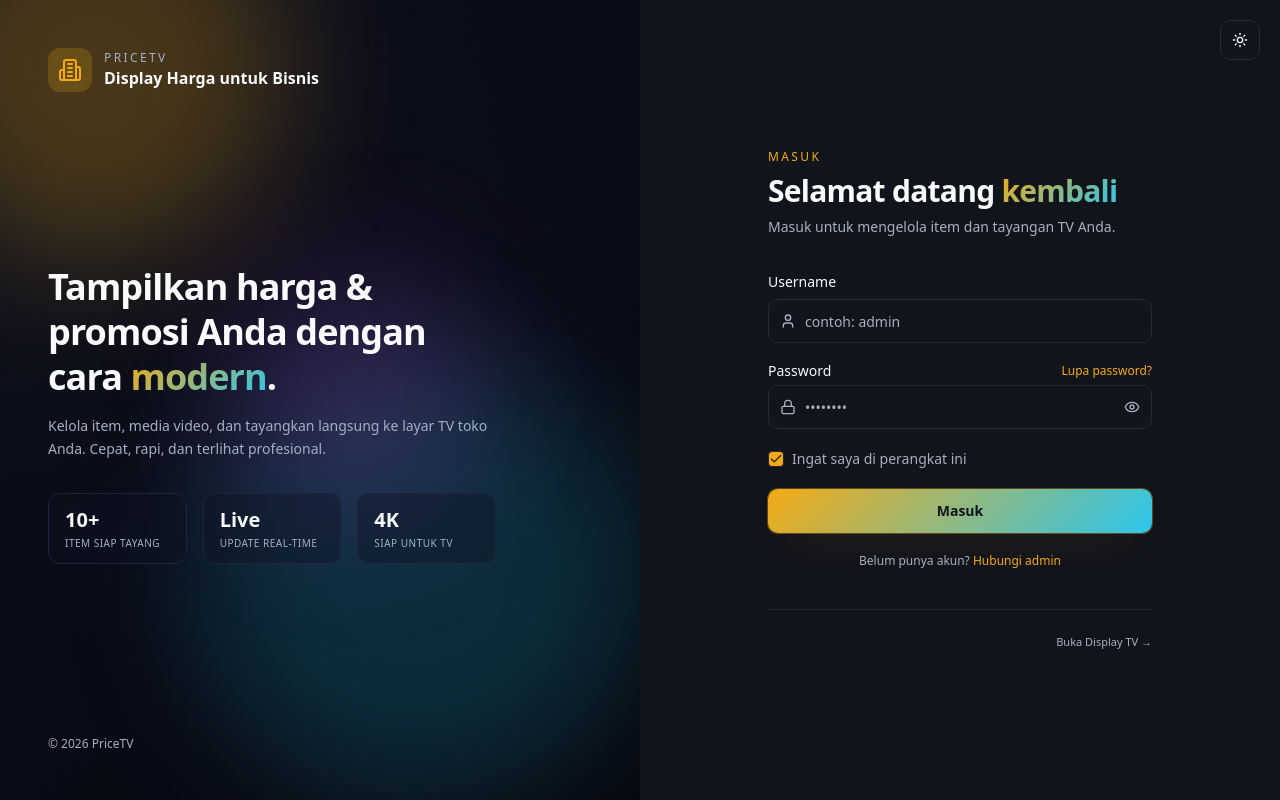
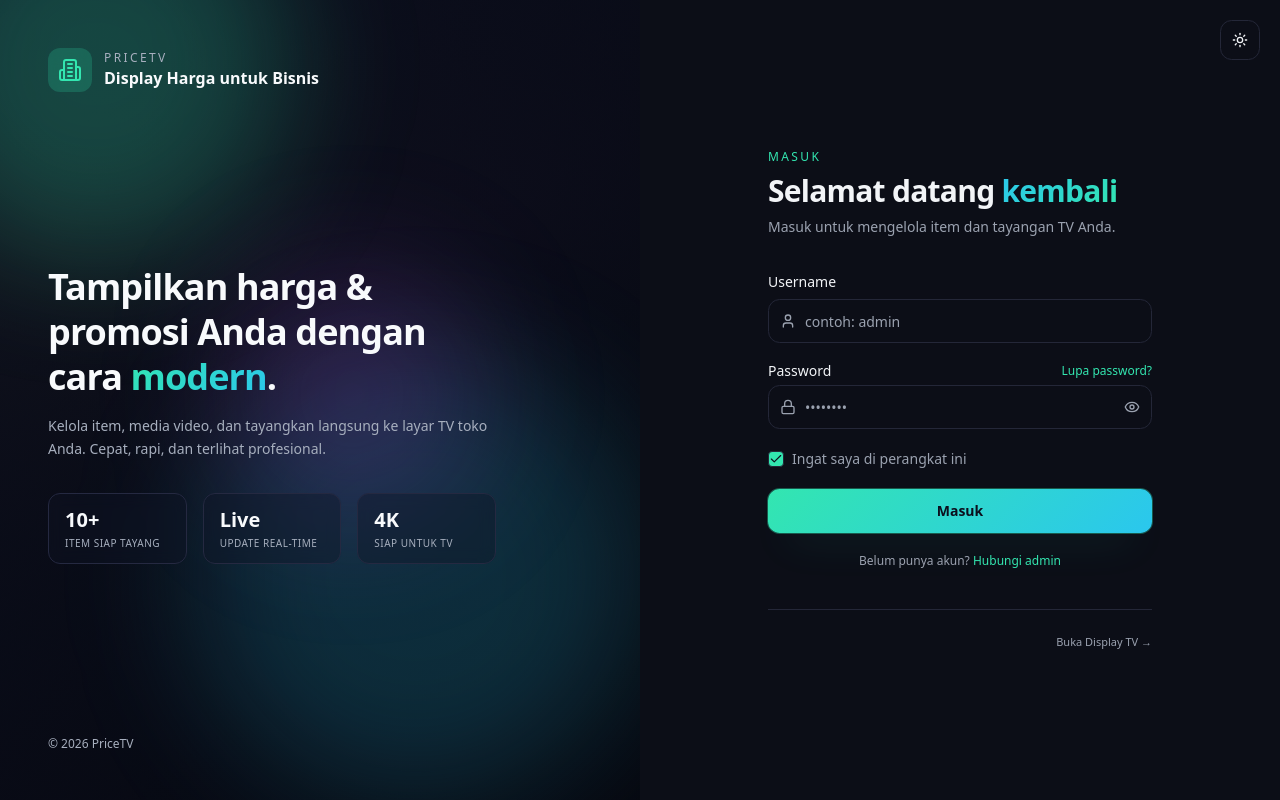
Before and after one commit to RND-Nagatech/display-harga, a React (Vite) app in the folder display-fe/: page /login in a window 1280 px wide. Built offline with nearby package versions, Linux system fonts and the light colour scheme; no server answers.

Commit message:
update UI

```diff
--- a/display-fe/src/index.css
+++ b/display-fe/src/index.css
@@ -1,115 +1,191 @@
+@keyframes marquee {
+  from { transform: translateX(0); }
+  to   { transform: translateX(-50%); }
+}
+.animate-marquee { animation: marquee 12s linear infinite; }
+
+@keyframes fadeUp {
+  from { opacity: 0; transform: translateY(8px); }
+  to   { opacity: 1; transform: translateY(0); }
+}
+.animate-fade-up { animation: fadeUp 400ms ease-out both; }
 @tailwind base;
 @tailwind components;
 @tailwind utilities;
 
+/* Design System — Dual theme with rich palette
+   Light: warm off-white + indigo→violet accent
+   Dark:  deep slate-blue + teal→cyan accent
+   Display TV: stays cinematic dark regardless of theme.
+   All colors HSL.
+*/
+
 @layer base {
   :root {
-    --radius: 0.75rem;
-
-    --background: 0 0% 100%;
-    --foreground: 224 26% 12%;
+    /* === LIGHT === */
+    --background: 30 25% 98%;        /* warm off-white */
+    --foreground: 240 25% 12%;
 
     --card: 0 0% 100%;
-    --card-foreground: 224 26% 12%;
+    --card-foreground: 240 25% 12%;
 
     --popover: 0 0% 100%;
-    --popover-foreground: 224 26% 12%;
+    --popover-foreground: 240 25% 12%;
 
-    --primary: 224 26% 12%;
+    --primary: 245 58% 51%;          /* indigo */
     --primary-foreground: 0 0% 100%;
 
-    --secondary: 220 18% 96%;
-    --secondary-foreground: 224 26% 12%;
+    --secondary: 250 30% 96%;
+    --secondary-foreground: 245 30% 22%;
 
-    --muted: 220 18% 96%;
-    --muted-foreground: 224 10% 45%;
+    --muted: 250 25% 95%;
+    --muted-foreground: 240 10% 45%;
 
-    --accent: 40 92% 52%;
-    --accent-foreground: 224 26% 12%;
+    --accent: 262 83% 62%;           /* violet */
+    --accent-foreground: 0 0% 100%;
 
-    --destructive: 0 84% 60%;
+    --destructive: 0 75% 58%;
     --destructive-foreground: 0 0% 100%;
 
-    --border: 220 14% 90%;
-    --input: 220 14% 90%;
-    --ring: 40 92% 52%;
+    --success: 158 64% 42%;
+    --success-foreground: 0 0% 100%;
 
-    --sidebar: 222 47% 11%;
-    --sidebar-foreground: 210 40% 98%;
-    --sidebar-border: 223 30% 18%;
-    --sidebar-accent: 223 30% 18%;
-    --sidebar-accent-foreground: 210 40% 98%;
+    --warning: 35 92% 55%;
+    --warning-foreground: 30 25% 12%;
 
-    /* TV palette (kept dark even on light theme for cinematic sections) */
+    --border: 245 25% 90%;
+    --input: 245 25% 90%;
+    --ring: 262 83% 62%;
+
+    --radius: 0.85rem;
+
+    --sidebar-background: 250 40% 98%;
+    --sidebar-foreground: 245 20% 30%;
+    --sidebar-primary: 262 83% 62%;
+    --sidebar-primary-foreground: 0 0% 100%;
+    --sidebar-accent: 250 35% 95%;
+    --sidebar-accent-foreground: 245 30% 18%;
+    --sidebar-border: 245 30% 92%;
+    --sidebar-ring: 262 83% 62%;
+
+    /* Display TV (always dark cinematic) */
     --tv-bg: 230 45% 6%;
-    --tv-surface: 230 40% 10%;
-    --tv-border: 230 30% 18%;
+    --tv-surface: 230 38% 11%;
+    --tv-surface-elevated: 230 32% 15%;
+    --tv-border: 230 28% 20%;
     --tv-text: 210 40% 98%;
-    --tv-muted: 215 20% 70%;
-    --tv-accent: 40 92% 52%;
+    --tv-muted: 220 15% 70%;
+    --tv-accent: 162 78% 55%;        /* teal-emerald price */
+    --tv-accent-2: 38 100% 62%;
+
+    /* Gradients & shadows */
+    --gradient-primary: linear-gradient(135deg, hsl(245 58% 51%), hsl(262 83% 62%));
+    --gradient-warm: linear-gradient(135deg, hsl(330 80% 65%), hsl(262 83% 62%));
+    --gradient-cool: linear-gradient(135deg, hsl(192 85% 55%), hsl(245 70% 60%));
+    --gradient-tv: radial-gradient(ellipse at top, hsl(230 45% 12%) 0%, hsl(230 45% 4%) 70%);
+    --gradient-tv-card: linear-gradient(180deg, hsl(230 38% 13% / 0.92), hsl(230 38% 8% / 0.96));
+    --gradient-price: linear-gradient(135deg, hsl(162 78% 55%), hsl(192 85% 55%));
+
+    --shadow-soft: 0 1px 2px 0 hsl(245 30% 20% / 0.04), 0 1px 3px 0 hsl(245 30% 20% / 0.06);
+    --shadow-md: 0 4px 14px -2px hsl(245 40% 25% / 0.08), 0 2px 6px -2px hsl(245 40% 25% / 0.05);
+    --shadow-lg: 0 24px 48px -16px hsl(245 50% 25% / 0.18);
+    --shadow-glow: 0 0 0 1px hsl(262 83% 62% / 0.1), 0 8px 32px -8px hsl(262 83% 62% / 0.25);
+    --shadow-tv-glow: 0 0 80px hsl(162 78% 55% / 0.18);
+
+    --transition-base: 200ms cubic-bezier(0.4, 0, 0.2, 1);
   }
 
   .dark {
-    --background: 230 20% 9%;
-    --foreground: 210 40% 98%;
+    /* === DARK === */
+    --background: 230 30% 7%;
+    --foreground: 220 25% 96%;
 
-    --card: 230 20% 11%;
-    --card-foreground: 210 40% 98%;
+    --card: 230 28% 11%;
+    --card-foreground: 220 25% 96%;
 
-    --popover: 230 20% 11%;
-    --popover-foreground: 210 40% 98%;
+    --popover: 230 28% 11%;
+    --popover-foreground: 220 25% 96%;
 
-    --primary: 210 40% 98%;
-    --primary-foreground: 230 20% 9%;
+    --primary: 192 85% 55%;          /* cyan */
+    --primary-foreground: 230 40% 8%;
 
-    --secondary: 230 16% 16%;
-    --secondary-foreground: 210 40% 98%;
+    --secondary: 230 22% 16%;
+    --secondary-foreground: 220 20% 92%;
 
-    --muted: 230 16% 16%;
-    --muted-foreground: 215 18% 70%;
+    --muted: 230 20% 15%;
+    --muted-foreground: 220 12% 65%;
 
-    --accent: 40 92% 52%;
-    --accent-foreground: 230 20% 9%;
+    --accent: 162 78% 55%;           /* teal */
+    --accent-foreground: 230 40% 8%;
 
-    --destructive: 0 72% 50%;
-    --destructive-foreground: 210 40% 98%;
+    --destructive: 0 70% 55%;
+    --destructive-foreground: 0 0% 100%;
 
-    --border: 230 16% 18%;
-    --input: 230 16% 18%;
-    --ring: 40 92% 52%;
+    --success: 158 64% 50%;
+    --success-foreground: 230 40% 8%;
 
-    --sidebar: 230 20% 10%;
-    --sidebar-foreground: 210 40% 98%;
-    --sidebar-border: 230 16% 18%;
-    --sidebar-accent: 230 16% 16%;
-    --sidebar-accent-foreground: 210 40% 98%;
-  }
+    --warning: 35 92% 60%;
+    --warning-foreground: 230 40% 8%;
 
-  * {
-    @apply border-border;
-  }
-  body {
-    @apply bg-background text-foreground antialiased;
+    --border: 230 22% 18%;
+    --input: 230 22% 18%;
+    --ring: 192 85% 55%;
+
+    --sidebar-background: 230 32% 9%;
+    --sidebar-foreground: 220 18% 75%;
+    --sidebar-primary: 162 78% 55%;
+    --sidebar-primary-foreground: 230 40% 8%;
+    --sidebar-accent: 230 22% 14%;
+    --sidebar-accent-foreground: 220 25% 96%;
+    --sidebar-border: 230 22% 16%;
+    --sidebar-ring: 192 85% 55%;
+
+    --gradient-primary: linear-gradient(135deg, hsl(192 85% 55%), hsl(162 78% 55%));
+    --gradient-warm: linear-gradient(135deg, hsl(330 80% 65%), hsl(280 80% 65%));
+    --gradient-cool: linear-gradient(135deg, hsl(192 85% 55%), hsl(245 70% 60%));
+
+    --shadow-soft: 0 1px 2px 0 hsl(0 0% 0% / 0.3), 0 1px 3px 0 hsl(0 0% 0% / 0.4);
+    --shadow-md: 0 4px 14px -2px hsl(0 0% 0% / 0.4), 0 2px 6px -2px hsl(0 0% 0% / 0.3);
+    --shadow-lg: 0 24px 48px -16px hsl(0 0% 0% / 0.5);
+    --shadow-glow: 0 0 0 1px hsl(162 78% 55% / 0.15), 0 8px 32px -8px hsl(162 78% 55% / 0.35);
   }
 }
 
-@layer utilities {
-  .bg-gradient-primary {
-    @apply bg-[image:var(--tw-gradient-stops)];
-    background-image: linear-gradient(135deg, hsl(var(--accent)), hsl(192 85% 55%));
+@layer base {
+  * { @apply border-border; }
+  html, body, #root { @apply h-full; }
+  body {
+    @apply bg-background text-foreground antialiased;
+    font-feature-settings: "cv11", "ss01";
   }
+}
 
-  .text-gradient-primary {
-    background-image: linear-gradient(135deg, hsl(var(--accent)), hsl(192 85% 55%));
+@layer components {
+  /* Display TV always dark */
+  .tv-theme {
+    background: var(--gradient-tv);
+    color: hsl(var(--tv-text));
+  }
+  .tv-surface {
+    background: var(--gradient-tv-card);
+    border: 1px solid hsl(var(--tv-border));
+  }
+  .tv-price-text {
+    background: var(--gradient-price);
     -webkit-background-clip: text;
     background-clip: text;
     color: transparent;
   }
+  .tv-glow { box-shadow: var(--shadow-tv-glow); }
 
-  .tv-price-text {
-    background-image: linear-gradient(135deg, hsl(var(--tv-accent)), hsl(192 85% 55%));
+  .text-gradient-primary {
+    background: var(--gradient-primary);
     -webkit-background-clip: text;
     background-clip: text;
     color: transparent;
   }
+  .bg-gradient-primary { background-image: var(--gradient-primary); }
+  .bg-gradient-warm { background-image: var(--gradient-warm); }
+  .bg-gradient-cool { background-image: var(--gradient-cool); }
+  .shadow-glow { box-shadow: var(--shadow-glow); }
 }
--- a/display-fe/src/pages/DisplayTV.tsx
+++ b/display-fe/src/pages/DisplayTV.tsx
@@ -39,7 +39,7 @@ export default function DisplayTV() {
     const t = setInterval(() => setNow(new Date()), 1000);
     return () => clearInterval(t);
   }, []);
-  const time = now.toLocaleTimeString("id-ID", { hour: "2-digit", minute: "2-digit" });
+  const time = now.toLocaleTimeString("id-ID", { hour: "2-digit", minute: "2-digit", second: "2-digit" });
   const date = now.toLocaleDateString("id-ID", { weekday: "long", day: "numeric", month: "long", year: "numeric" });
 
   return (
```
